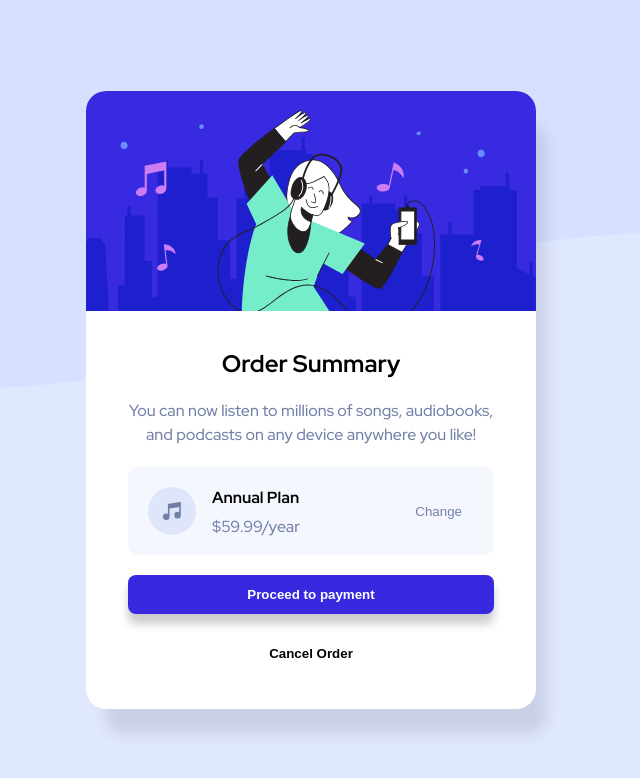
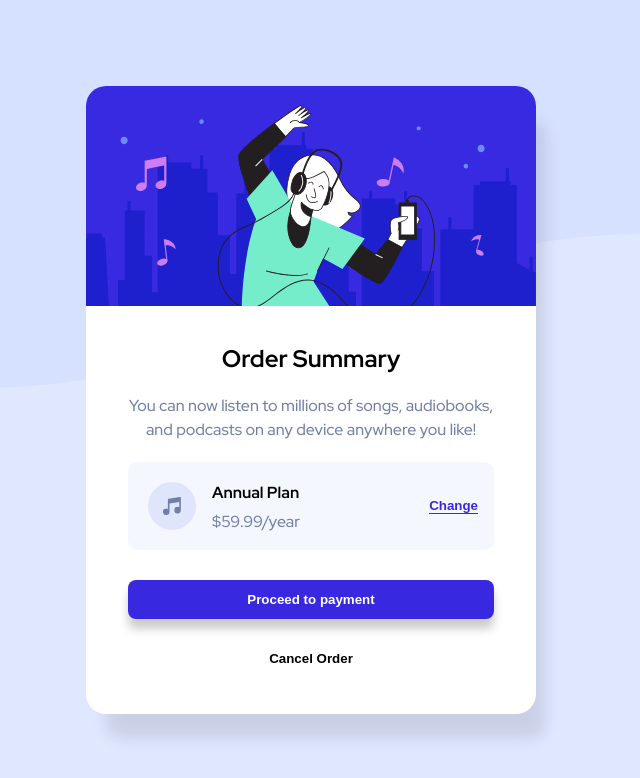
Before and after one commit to hyunwlee-dev/order-summary-component-main, a plain HTML site: page index.html in a window 1280 px wide. Shown: the whole page, without its empty margins (329-969 px from the left). Drawn offline with Linux system fonts and the light colour scheme.

Commit message:
FIX | markup className, .btn-change margin-right

```diff
--- a/css/style.css
+++ b/css/style.css
@@ -4,7 +4,6 @@
   margin: 0;
 }
 
-/* 링크 스타일 */
 a {
   color: inherit;
   text-decoration: none;
@@ -18,7 +17,6 @@ h2 {
   font-size: 16px;
 }
 
-/* 본문 스타일 */
 body {
   background: url("../images/pattern-background-desktop.svg") no-repeat center top / 100% ;
   font-size: 16px;
@@ -35,7 +33,6 @@ body {
   border-radius: 20px;
   width: 450px;
   overflow: hidden;
-  /* background-color: pink; */
   background-color: #fff;
   box-shadow: 15px 30px 15px -5px rgba(0, 0, 0, 0.1);
 }
@@ -62,9 +59,8 @@ body {
 
 .plan {
   background: url("../images/icon-music.svg") no-repeat 20px 50%, hsl(225, 100%, 98%);
-  /* display: flow-root; */
+  display: flow-root;
   padding: 12px 0;
-  /* height: 72px; */
   height: 88px;
   border-radius: 10px;
   overflow: hidden;
@@ -82,25 +78,31 @@ body {
   padding-top: 8px;
 }
 
-.plan button {
+.btn-change {
   display: block;
-  /* background-color: red; */
   background-color: transparent;
   float: right;
   cursor: pointer;
   border: 0;
   height: 100%;
-  padding: 0 32px;
-  color: hsl(224, 23%, 55%);
+  margin-right: 16px;
+  padding: 0;
+  font-weight: 700;
+  color: hsl(245, 75%, 52%);
+}
+
+.btn-change::after {
+  content: "";
+  display: block;
+  border-bottom: 1.5px solid hsl(245, 75%, 52%);
 }
 
 .btn-pay {
   display: block;
   width: 100%;
-  margin-top: 20px;
+  margin-top: 30px;
   margin-bottom: 20px;
   padding: 12px 0;
-  /* height: 32px; */
   color: #fff;
   border: 0;
   background-color:hsl(245, 75%, 52%);
@@ -122,19 +124,8 @@ body {
   font-weight: 700;
 }
 
-/* .btn-pay:hover .order img  {
-  display: none;
-} */
-
-@media (max-width: 768px) {
+@media (max-width: 769px) {
   .order {
-    height: 80vh;
     margin: 5%;
   }
 }
-
-/* @media (min-width: 1440px) { */
-  /* body { */
-    /* background-color: blue; */
-  /* } */
-/* } */
--- a/index.html
+++ b/index.html
@@ -23,7 +23,7 @@
           <h2>Annual Plan</h2>
           <p>$59.99/year</p>
         </div>
-        <button type="button">Change</button>
+        <button type="button" class="btn-change">Change</button>
       </section>
       <button type="button" class="btn-pay">Proceed to payment</button>
       <button type="button" class="btn-cancel">Cancel Order</button>
```
